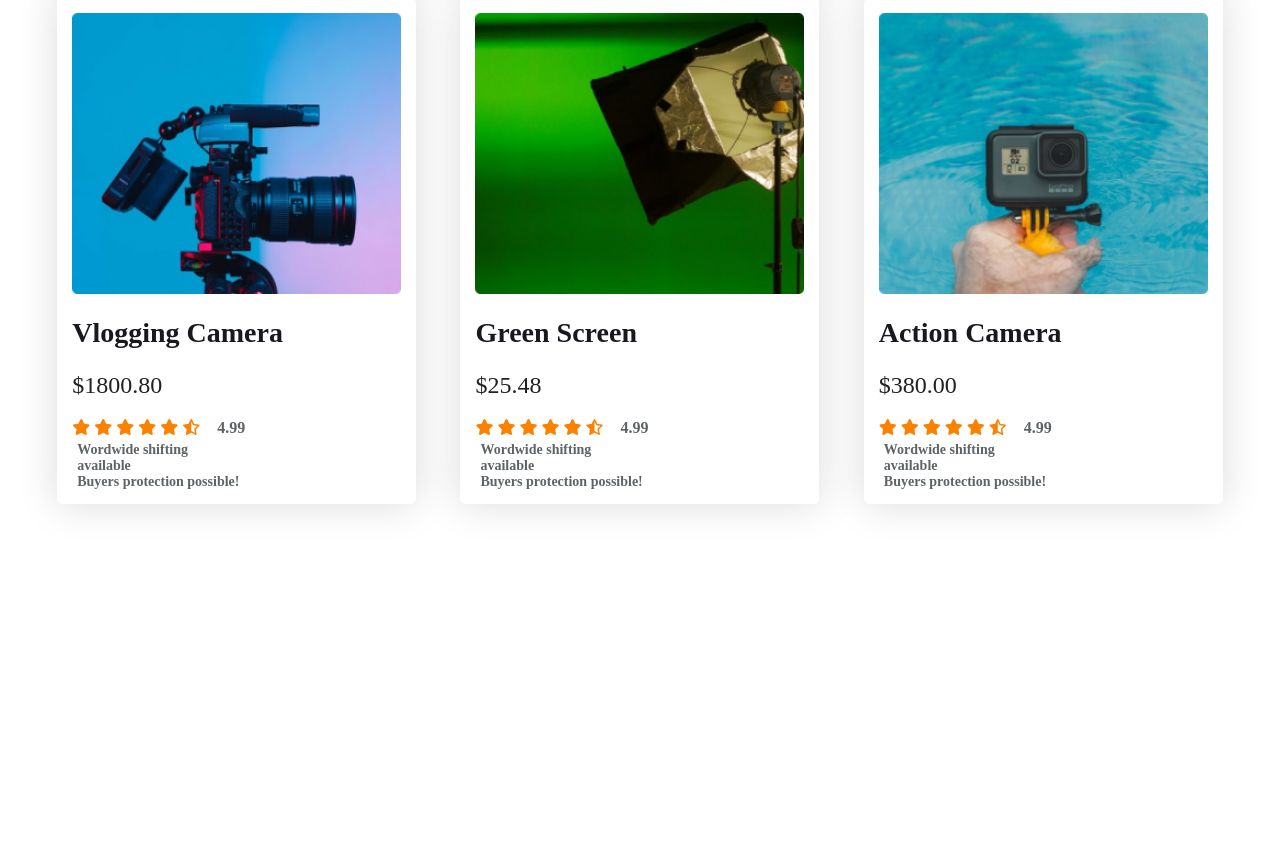
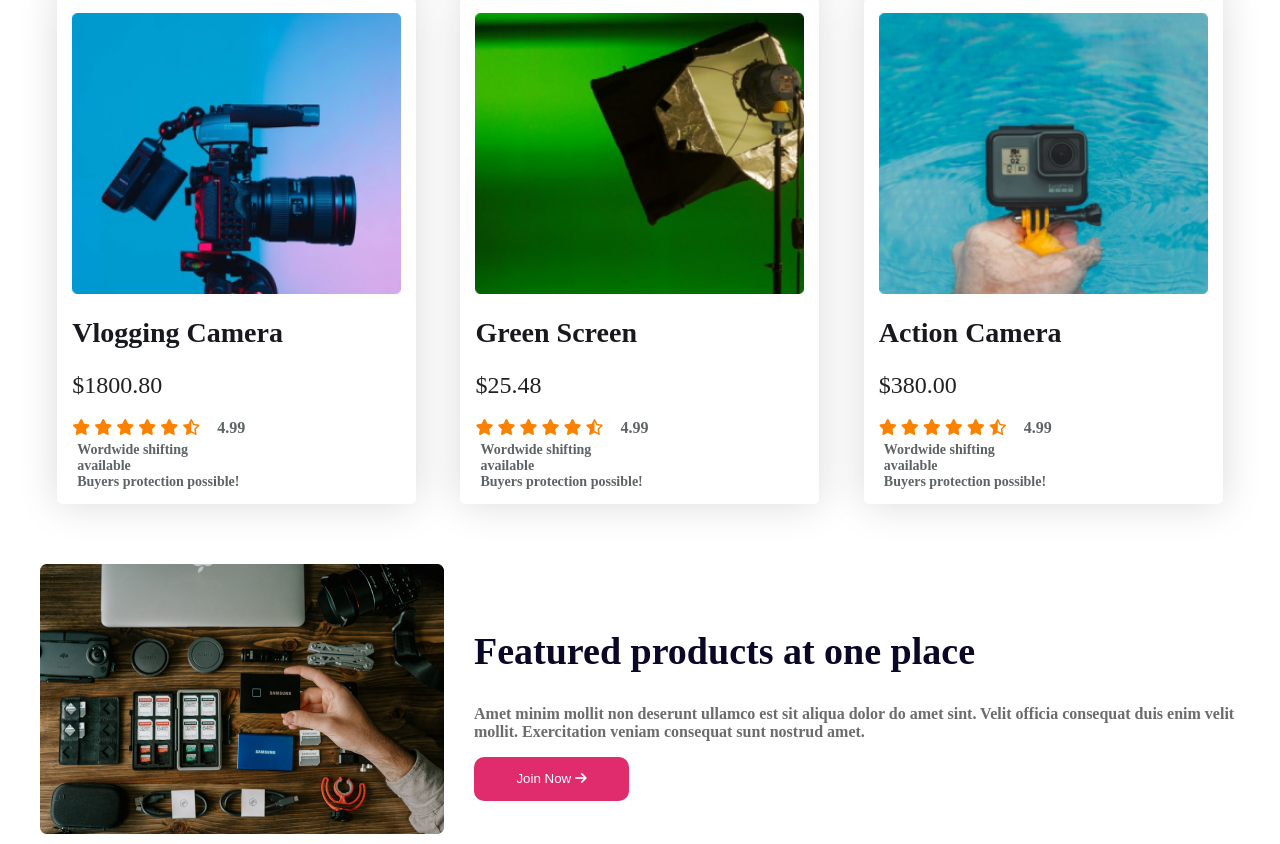
Before and after one commit to galibhub/influencer-gear, a plain HTML site: page index.html in a window 1280 px wide. Shown: the part 1839-2683 px from the top of the page. Before the commit the page ends 2403 px from the top, so only its background shows below. Drawn offline with Linux system fonts and the light colour scheme.

Commit message:
Added Featured Product Section

```diff
--- a/index.html
+++ b/index.html
@@ -225,6 +225,21 @@
 
         </section>
 
+        <section class="featured-main">
+            <div class="featured-image">
+                <img src="images/gear.png" alt="">
+            </div>
+            <div class="featured-info">
+                <h1 class="featured-title">Featured products at one place </h1>
+                <p class="featured-description">Amet minim mollit non deserunt ullamco est sit aliqua dolor do amet
+                    sint. Velit officia consequat duis enim velit mollit. Exercitation veniam consequat sunt nostrud
+                    amet.</p>
+                    <button class="btn-featured"> Join Now <i class="fa-solid fa-arrow-right"></i></button>
+
+
+            </div>
+        </section>
+
     </main>
 
     <footer>
--- a/styles/influencer.css
+++ b/styles/influencer.css
@@ -187,3 +187,46 @@ a i {
 {
     padding-top:20px;
 }
+
+/*Featured product */
+.featured-main
+{
+    display: flex;
+    justify-content: space-between;
+    align-items: center;
+    gap: 30px;
+    width: 1200px;
+    margin: 10px auto;
+}
+.featured-image
+{
+    height: 270px;
+    width: auto;
+    border-radius: 5px;
+}
+.featured-title
+{
+  color: #0A0826;
+  font-size: 38px;
+  font-weight: bold;
+}
+.featured-description
+{
+ color: #6C6C6C;
+ font-size: 16px;
+ font-weight: bold;
+
+
+}
+.btn-featured
+{
+    background-color: #E02C6D;
+    color:#FFFFFF;
+    padding:12px;
+    border-radius:10px;
+    border: none;
+    height: 44px;
+    width: 155px;
+
+
+}
```
